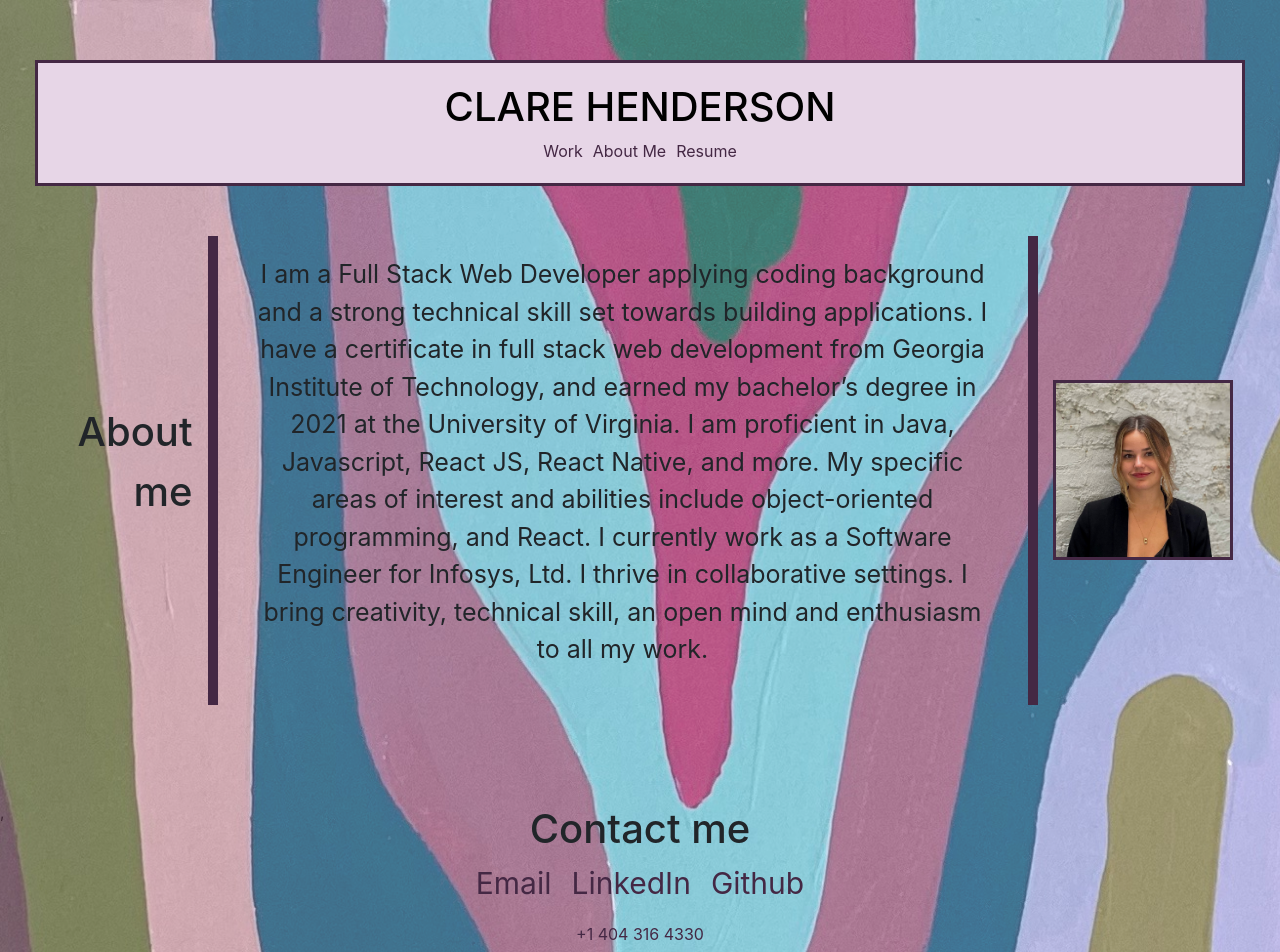
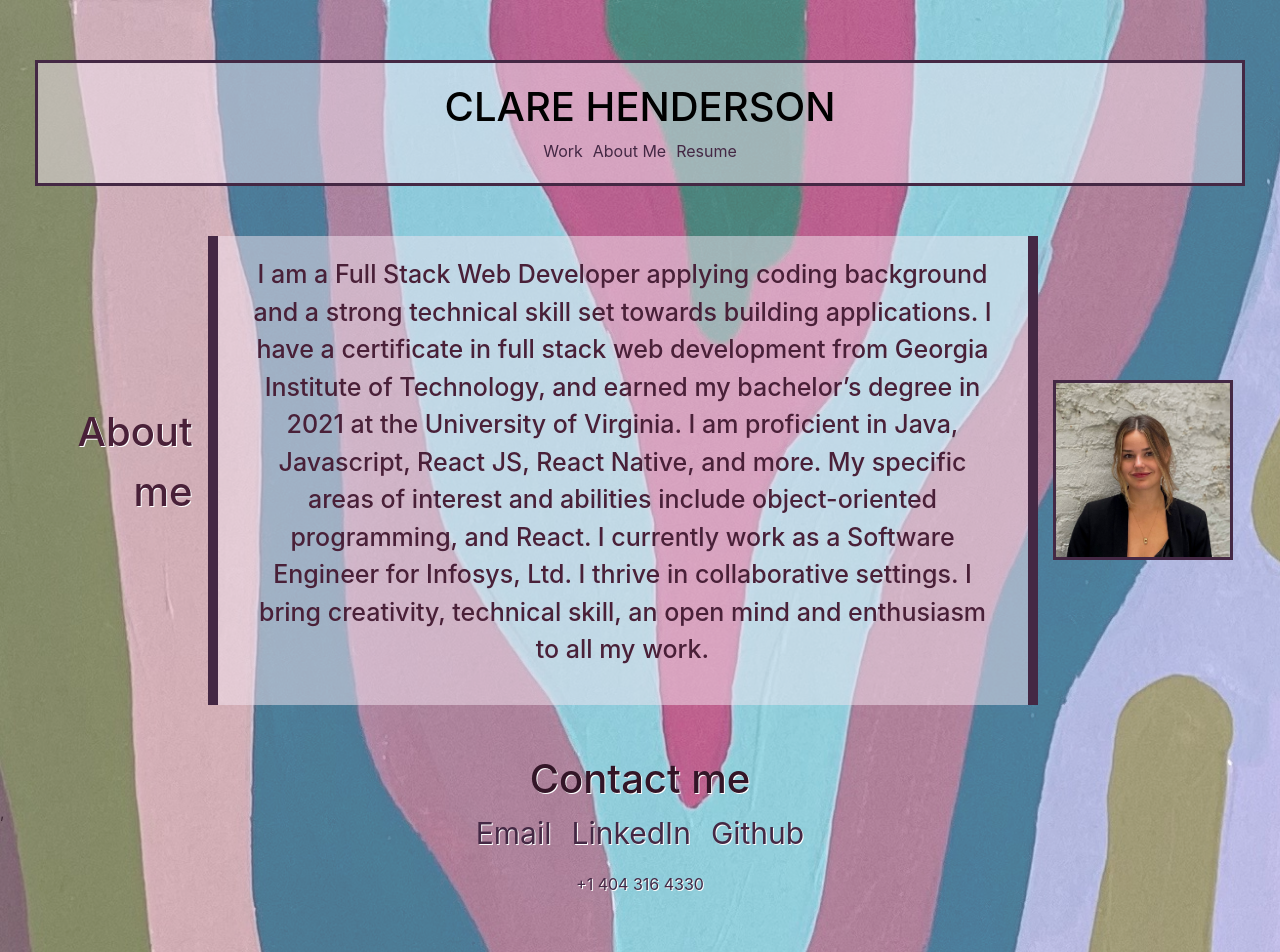
Before and after one commit to henderson2350/react-portfolio, a React (Create React App) app: page /#/about in a window 1280 px wide. Shown: the top 952 px of the page. Built offline with nearby package versions, Linux system fonts and the light colour scheme.

Commit message:
css changes

```diff
--- a/src/App.css
+++ b/src/App.css
@@ -1,43 +1,3 @@
-
-.App {
-    text-align: center;
-  }
-
-  .App-logo {
-    height: 40vmin;
-    pointer-events: none;
-  }
-
-  @media (prefers-reduced-motion: no-preference) {
-    .App-logo {
-      animation: App-logo-spin infinite 20s linear;
-    }
-  }
-
-  .App-header {
-    background-color: #282c34;
-    min-height: 100vh;
-    display: flex;
-    flex-direction: column;
-    align-items: center;
-    justify-content: center;
-    font-size: calc(10px + 2vmin);
-    color: white;
-  }
-
-  .App-link {
-    color: #61dafb;
-  }
-
-  @keyframes App-logo-spin {
-    from {
-      transform: rotate(0deg);
-    }
-    to {
-      transform: rotate(360deg);
-    }
-  }
-
 .container-fluid {
   position: relative;
   height: 100vh;
@@ -49,11 +9,11 @@
 background-image: url(../src/photos/background-port.jpg);
 background-size: cover;
 position: absolute;
-  height: 150vh;
+height: 1400px;
 width: 100%;
 left: 0px;
 margin-left: 0px;
-  opacity: 0.75;
+opacity: .7;
 }
 
 @media only screen and (max-width: 1480px) {
--- a/src/App.js
+++ b/src/App.js
@@ -18,8 +18,8 @@ function App() {
           <Route exact path='/' component={Homepage} />
           <Route exact path='/about' component={AboutMe} />
           <Route exact path='/resume' component={Resumé} />
+          <Footer />
         </Wrapper>
-        <Footer />
       </div>
     </Router>
   );
--- a/src/components/AboutMeContent/style.css
+++ b/src/components/AboutMeContent/style.css
@@ -1,6 +1,8 @@
 #about-me-row {
     margin-right: 20px;
-    text-align: center
+    text-align: center;
+    color: rgb(73, 32, 56);
+    font-weight: 450;
 }
 
 #about-me-title-div {
@@ -9,14 +11,19 @@
 
 #about-me-title {
     font-size: 40px;
-    font-weight:450
+    font-weight:450;
+    text-shadow: 1px 1px white;
 }
 
 #about-me-div {
+    background-color: white;
     border-left: solid rgb(68, 40, 68);
     border-width: 10px;
     border-right: solid rgb(68, 40, 68);
     border-width: 10px;
+    position:relative;
+    background: rgb(204, 204, 204); /* Fallback for older browsers without RGBA-support */
+    background: rgba(243, 229, 241, 0.5);
 }
 
 #about-me-text {
--- a/src/components/Footer/style.css
+++ b/src/components/Footer/style.css
@@ -1,7 +1,10 @@
 #entire {
     position: relative;
-    padding-top: 50px;
+    bottom: 1%;
+    text-shadow: 1px 1px white;
+    color: rgb(51, 21, 39);
 }
+
 
 #contact-me-txt {
     text-align: center;
--- a/src/components/Navbar/style.css
+++ b/src/components/Navbar/style.css
@@ -3,7 +3,7 @@ header {
     margin: 20px;
     padding: 20px;
     text-align: center;
-    background-color: rgb(231, 214, 231);
+    background-color: rgba(243, 229, 241, 0.5);
     color: black;
     border: solid rgb(68, 40, 68);
 }
--- a/src/components/Project/style.css
+++ b/src/components/Project/style.css
@@ -9,7 +9,7 @@
 }
 
 #card {
-    background-color: rgb(231, 214, 231);
+    background: rgba(243, 229, 241, 0.5);
     border-radius: 0px;
     border-color: black;
     border-width: 3.5px;
```
Lines whose indentation alone changed are shown as unchanged.
